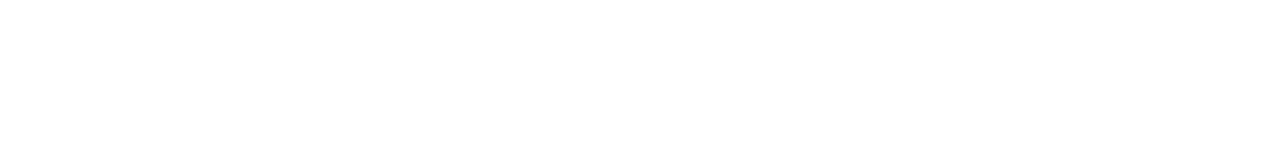
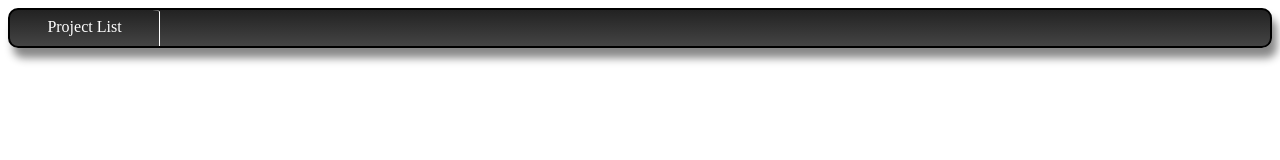
Before and after one commit to jmher019/PortfolioSite, a plain HTML site: page index.html in a window 1280 px wide. Drawn offline with Linux system fonts and the light colour scheme.

Commit message:
adding nav bar

```diff
--- /dev/null
+++ b/css/index.css
@@ -0,0 +1,20 @@
+.nav-bar {
+  box-sizing: border-box;
+  width: 100%;
+  height: 40px;
+  border: 2px solid black;
+  border-radius: 10px;
+  background-image: linear-gradient(#222, #444);
+  box-shadow: 5px 10px 8px #888;
+}
+
+.nav-item {
+  box-sizing: border-box;
+  width: 150px;
+  height: 100%;
+  padding-top: 8px;
+  color: white;
+  text-align: center;
+  border-right: 1px solid white;
+  border-top-right-radius: 5%;
+}
--- a/index.html
+++ b/index.html
@@ -1,10 +1,19 @@
 <!DOCTYPE html>
 <html>
 
-<body>
+<head>
+  <title>Portfolio Project</title>
+
+  <link rel="stylesheet" href="css/index.css">
+
   <script src="src/index.js"></script>
   <script src="src/utils/dom-utils.js"></script>
   <script src="src/modules/navbar/navbar.js"></script>
+  <script src="src/modules/navbar/navitem/navitem.js"></script>
+</head>
+
+<body>
+  <div id="app"></div>
 </body>
 
 </html>
--- a/src/index.js
+++ b/src/index.js
@@ -1,5 +1,4 @@
 window.onload = function (e) {
-  var div = document.createElement('div');
-  div.id = 'app';
-  document.body.appendChild(div);
+  var navBar = new NavBar();
+  navBar.addNavItem('Project List');
 };
--- a/src/modules/navbar/navbar.js
+++ b/src/modules/navbar/navbar.js
@@ -1,3 +1,20 @@
 NavBar = function () {
+  this.initialize = function () {
+    // Get the root app div element by searching for it by id
+    // Create the nav bar element as a div and make it a child of the root app div element
+    var parent = document.getElementById('app');
+    this.navBarElement = DomUtils.create('div', parent, 'nav-bar');
+    this.navItems = [];
+  };
 
+  this.getNavBarElement = function () {
+    return this.navBarElement;
+  };
+
+  this.addNavItem = function (label) {
+    // Create a nav item and add it to the list of nav items
+    this.navItems.push(new NavItem(this, label));
+  };
+
+  this.initialize();
 };
--- /dev/null
+++ b/src/modules/navbar/navitem/navitem.js
@@ -0,0 +1,13 @@
+var NavItem = function (navBar, label) {
+  this.initialize = function (navBar, label) {
+    // Create a div element representing our nav item element and make it a child of the nav bar
+    // Then store a reference to the nav bar
+    this.navItemElement = DomUtils.create('div', navBar.getNavBarElement(), 'nav-item');
+    this.navBar = navBar;
+
+    // Set the label
+    this.navItemElement.innerHTML = label;
+  };
+
+  this.initialize(navBar, label);
+};
--- a/src/utils/dom-utils.js
+++ b/src/utils/dom-utils.js
@@ -1,9 +1,22 @@
 var DomUtils = {
-  create: function (htmlTag, className, id) {
+  create: function (htmlTag, parent, className, id) {
     // create the html element, set the className if provided, and set the id if provided
     var element = document.createElement(htmlTag);
-    element.className = className ? className : '';
-    element.id = id ? id : '';
+
+    // Add element to parent as a child
+    if (parent) {
+      parent.appendChild(element);
+    }
+
+    // If className is defined and not an empty string, set it
+    if (className) {
+      element.className = className;
+    }
+
+    // If id is defined and not an empty string, set it
+    if (id) {
+      element.id = id;
+    }
 
     return element;
   },
@@ -15,7 +28,7 @@ var DomUtils = {
     // Check if the final array has a length greater than 0 (if true then the className is already present in the element)
     return element.className
       .split(' ')
-      .filter(function (str) { str === className; })
+      .filter(function (str) { return str === className; })
       .length > 0;
   },
 
@@ -26,5 +39,19 @@ var DomUtils = {
       // ` ${className}` === ' ' + className
       element.className = element.className ? (element.className + ` ${className}`) : className;
     }
+  },
+
+  removeClassName: function (element, className) {
+    // Check if the element has the class name
+    // If yes, remove it
+    if (!DomUtils.containsClassName(element, className)) {
+      // Split the element className by using spaces as the delimiter
+      // filter the resulting array of strings and make sure that we filter out any string equivalent to the className param
+      // Finally, use the final array's reduce function to combine the remaining strings back into a single string
+      element.className = element.className
+        .split(' ')
+        .filter(function (str) { return str !== className; })
+        .reduce(function (combinedString, elementInArray) { return combinedString.concat(` ${elementInArray}`); });
+    }
   }
 };
```
